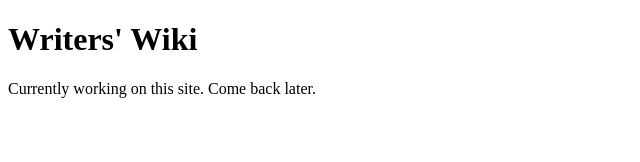
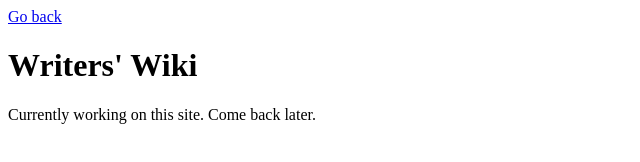
Before and after one commit to Forrai-Zoltan/teach_yourself_writing, a plain HTML site: page index.html in a window 1280 px wide. Shown: the whole page, without its empty margins (0-640 px from the left). Drawn offline with Linux system fonts and the light colour scheme.

Commit message:
vault backup: 2024-10-31 08:19:56
Affected files:

```diff
--- a/index.html
+++ b/index.html
@@ -14,7 +14,7 @@
 </head>
 <body>
   <header>
-
+    <nav><a href="/">Go back</a></nav>
   </header>
   <div class="main-section">
     <h1>Writers' Wiki</h1>
```
